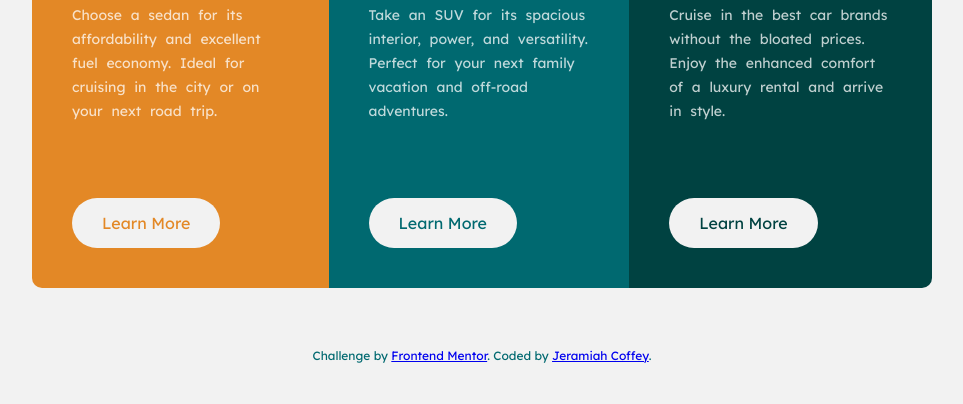
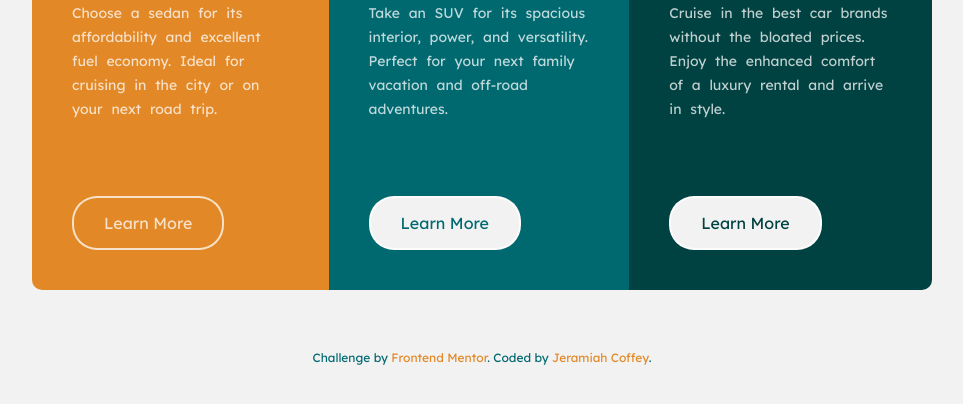
Before and after one commit to jeramiahgcoffey/3-column-preview-card-component, a plain HTML site: page index.html in a window 1280 px wide. In both pictures the pointer is over the element 304 px from the left and 552 px from the top of the page. Shown: the part 330-734 px from the top of the page, without its empty margins (158-1121 px from the left). Drawn offline with Linux system fonts and the light colour scheme.

Commit message:
Active states

```diff
--- a/style.css
+++ b/style.css
@@ -73,6 +73,7 @@ p {
     width: fit-content;
     padding: 15px 30px;
     border-radius: 25px;
+    border: solid 2px var(--trans-white);
 }
 
 #sedans .learn {
@@ -85,6 +86,21 @@ p {
 
 #luxury .learn {
     color: var(--very-dark-cyan);
+}
+
+#sedans .learn:hover {
+    color: var(--trans-white);
+    background-color: var(--bright-orange);
+}
+
+#suvs .learn:hover {
+    color: var(--trans-white);
+    background-color: var(--dark-cyan);
+}
+
+#luxury .learn:hover {
+    color: var(--trans-white);
+    background-color: var(--very-dark-cyan);
 }
 
 .card {
@@ -102,6 +118,11 @@ p {
     color: var(--dark-cyan);
 }
 
+.attribution a {
+    text-decoration: none;
+    color: var(--bright-orange);
+}
+
 @media (min-width: 726px) {
     body {
         height: 100vh;
```
Also changed, not shown: 2 other files.
